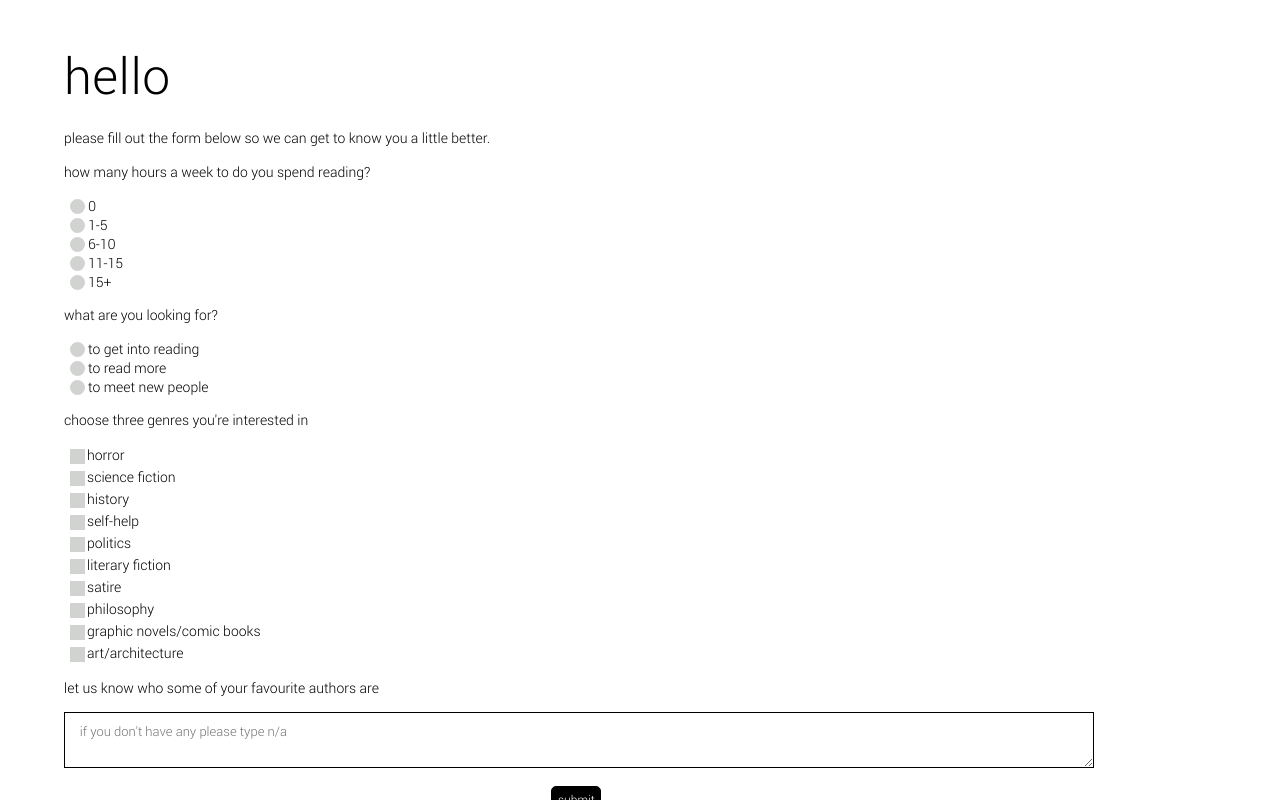
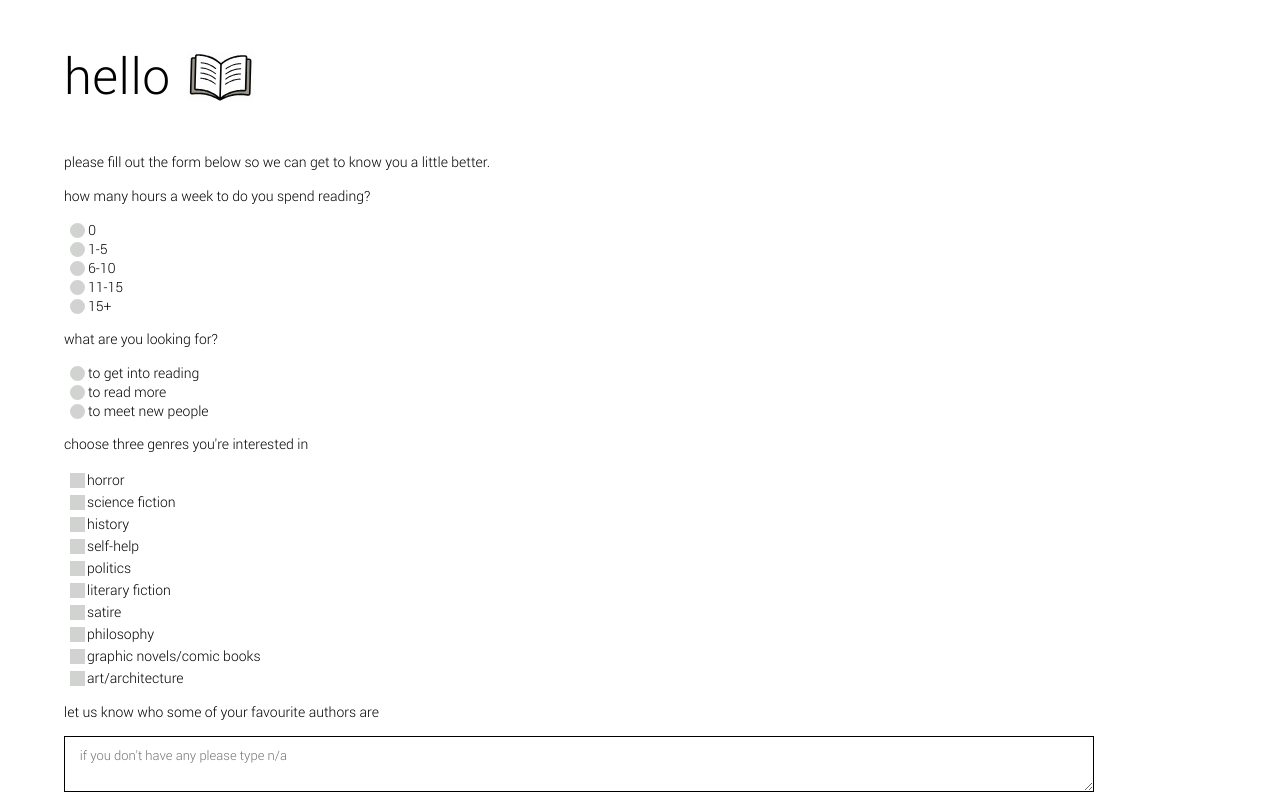
Before and after one commit to zementeshome/zemen-teshome-booklub, a React (Create React App) app in the folder sprint-1/client/: page /form in a window 1280 px wide. Built offline with nearby package versions, Linux system fonts and the light colour scheme.

Commit message:
images added to form, home, about, and klub pages

```diff
--- a/sprint-1/client/src/components/About/About.jsx
+++ b/sprint-1/client/src/components/About/About.jsx
@@ -7,10 +7,12 @@ class About extends React.Component {
     return (
         <section className="about">
              <Link to="/home"><img className="about__logo" src={process.env.PUBLIC_URL + '/assets/logo1.svg'} alt="booklub logo"/></Link>
-            <h1>About</h1>
+             {/* <span className="about__line"></span> */}
+            <h1>about us</h1>
+            <p className="about__text">booklub is a klub, that's it!</p>
+            <img className="about__image" src={process.env.PUBLIC_URL + '/assets/book-icon.svg'} alt="book"/>
             </section>
     )
   }
 }
-//TODO: Need a back to home button
 export default About;
--- a/sprint-1/client/src/components/About/About.scss
+++ b/sprint-1/client/src/components/About/About.scss
@@ -9,4 +9,16 @@
             width: 20%;
         }
     }
+
+    &__line {
+        @include mobile {
+            border-bottom: 1px solid black;
+            width: 80%;
+            display: inline-block;
+        }
+    }
+
+    &__image {
+        width: 50%;
+    }
 }
--- a/sprint-1/client/src/components/AddEvent/AddEvent.jsx
+++ b/sprint-1/client/src/components/AddEvent/AddEvent.jsx
@@ -81,7 +81,7 @@ function AddEvent() {
           <div className="addEvent__button-container">
           <button className="addEvent__button" onClick={handleClick}><span className="addEvent__add">add event</span></button>
           </div>
-          <img className="addEvent__image" src={process.env.PUBLIC_URL + '/assets/meeting2.jpg'} alt="virtual meeting clip art"/>
+          <img className="addEvent__image" src={process.env.PUBLIC_URL + '/assets/meeting-image.svg'} alt="virtual meeting illustration"/>
         </div>
     )
 }
--- a/sprint-1/client/src/components/Form/Form.jsx
+++ b/sprint-1/client/src/components/Form/Form.jsx
@@ -109,7 +109,10 @@ class Form extends React.Component {
     render() {
         return (
             <section className="form">
+                <div className="form__header-container">
                 <h1 className="form__header">hello</h1>
+                <img className="form__image" src={process.env.PUBLIC_URL + '/assets/book-icon.svg'} alt="book"/>
+                </div>
                 {/* <button className="form__logout" onClick={this.handleLogout}>logout</button> */}
                 <p className="form__info">please fill out the form below so we can get to know you a little better.</p>
                 <form onSubmit={this.handleSubmit} name="form__container" action="" method="GET">
@@ -200,5 +203,7 @@ class Form extends React.Component {
 }
 
 //TODO: get rid of design spans
+//FIXME: what brings you and what is your purpose for joining this app, how many hours
+
 
 export default Form;
--- a/sprint-1/client/src/components/Form/Form.scss
+++ b/sprint-1/client/src/components/Form/Form.scss
@@ -6,6 +6,22 @@
     font-family: 'Roboto';
     margin: 0 15vw 0 5vw;
     font-size: 14px;
+
+   &__header-container {
+       display: flex;
+   }
+
+   &__image {
+       @include mobile {
+           display: none;
+       }
+       @include tablet {
+        display:flex;
+        width: 100px;
+        margin-top: 2.05rem;
+        margin-left: 0;
+       }
+   }
 
     &__header {
         @include mobile {
--- a/sprint-1/client/src/components/Home/Home.jsx
+++ b/sprint-1/client/src/components/Home/Home.jsx
@@ -108,7 +108,7 @@ class Home extends Component {
                <div className="home__text-container">
                <p className="home__text">welcome to booklub. we're here to connect you with like-minded readers and start your book club journey. please visit the klub page to meet your klub members. if you want to know more about how we run things, click here.</p>
                </div>
-               {/* <span className="home__text-line"></span> */}
+               <img className="home__image" src={process.env.PUBLIC_URL + '/assets/meeting-image.svg'} alt="virtual meeting illustration"/>
                </div>
                </div>
                <div className="home__right-container">
@@ -123,6 +123,7 @@ class Home extends Component {
                </div>
                </div>
                </div>
+            {/* <span className="home__text-line"></span> */}
              <SearchBooks />
            </section>
         )
--- a/sprint-1/client/src/components/Home/Home.scss
+++ b/sprint-1/client/src/components/Home/Home.scss
@@ -94,7 +94,7 @@
             justify-self: flex-start;
             text-align: left;
             margin-left: 8.2vw;
-            margin-top: -1.5rem;
+            margin-top: -1rem;
             font-size: 10px;
         }
         @include tablet {
@@ -103,6 +103,18 @@
         }
         @include desktop {
             margin-left: 2.6vw;
+        }
+    }
+
+    &__image {
+        @include mobile {
+            display: none;
+        }
+        @include desktop {
+            display: flex;
+            width: 180%;
+            margin-left: 10vw;
+            margin-top: -5rem;
         }
     }
 
@@ -130,7 +142,7 @@
             display: flex;
             justify-content: flex-start;
             font-size: 30px;
-            color: black;
+            color: #B2B2B2;
             font-weight: normal;
             margin-top: 3rem;
         }
--- a/sprint-1/client/src/components/SearchBooks/SearchBooks.scss
+++ b/sprint-1/client/src/components/SearchBooks/SearchBooks.scss
@@ -8,7 +8,7 @@
         margin-top: 5rem;
         }
         @include desktop {
-                margin-top: 10rem;
+                margin-top: 2rem;
         }
 
     &__form {
@@ -22,7 +22,7 @@
     &__container {
             display:table-cell;
             text-align:center;
-            vertical-align:middle
+            vertical-align:middle;
 
     }
 
```
Also changed, not shown: sprint-1/client/public/assets/book-icon.svg (added), sprint-1/client/public/assets/meeting-image.svg (added).
